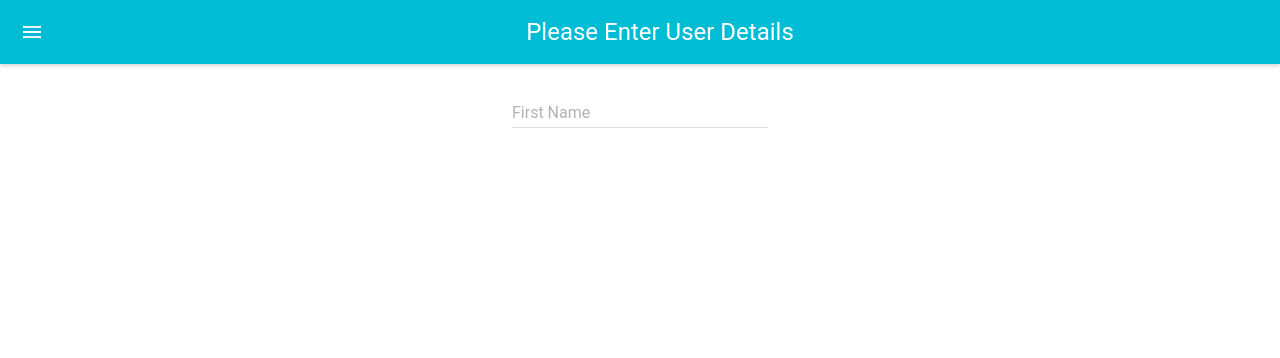
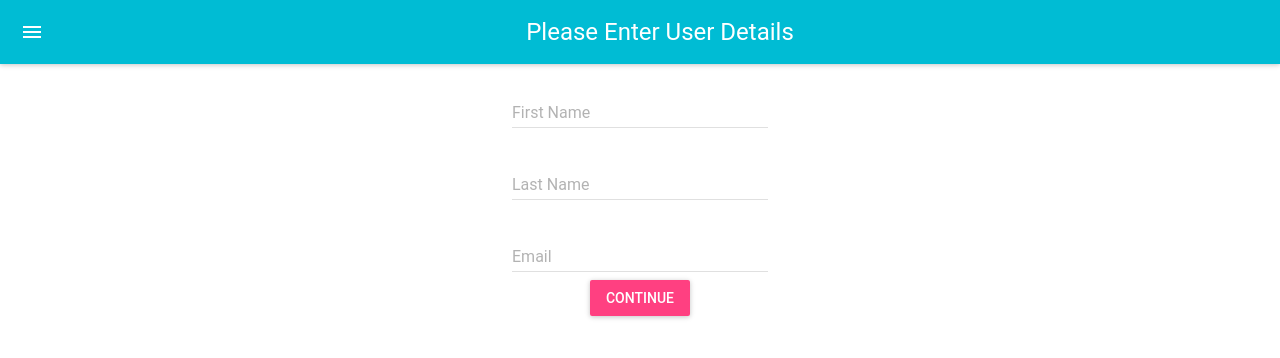
Before and after one commit to keegan-he/material_ui_loginform_react, a React (Create React App) app: page / in a window 1280 px wide. Shown: the top 358 px of the page. Built offline with nearby package versions, Linux system fonts and the light colour scheme.

Commit message:
butt add

```diff
--- a/src/components/FormDetails.js
+++ b/src/components/FormDetails.js
@@ -16,10 +16,33 @@ class FormDetails extends Component {
         <React.Fragment>
           <AppBar title="Please Enter User Details" />
           <TextField
-          hintText="Enter First Name..."
-          floatingLabelText="First Name"
-          onChange={this.props.handleChange('firstName')}
-          defaultValue={this.props.values.firstName}
+            hintText="Enter First Name..."
+            floatingLabelText="First Name"
+            onChange={this.props.handleChange('firstName')}
+            defaultValue={this.props.values.firstName}
+          />
+
+          <br />
+
+          <TextField
+            hintText="Enter Last Name..."
+            floatingLabelText="Last Name"
+            onChange={this.props.handleChange('lastName')}
+            defaultValue={this.props.values.lastName}
+          />
+          <br />
+
+          <TextField
+            hintText="Enter Email Address"
+            floatingLabelText="Email"
+            onChange={this.props.handleChange('email')}
+            defaultValue={this.props.values.email}
+          />
+          <br />
+          <RaisedButton
+            label="Continue"
+            secondary={true}
+            styles={styles.button}
           />
         </React.Fragment>
       </MultiThemeProvider>
@@ -27,4 +50,10 @@ class FormDetails extends Component {
   }
 }
 
+const styles = {
+  button: {
+    margin: 15
+  }
+};
+
 export default FormDetails;
```
